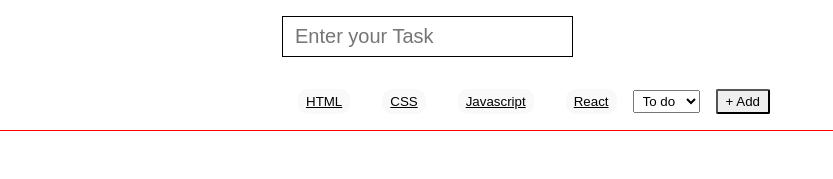
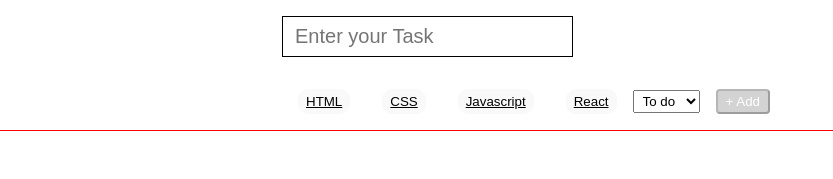
Before and after one commit to DanielLesko28/react-task-tracker, a React (Create React App) app: page / in a window 1280 px wide. Shown: the top 179 px of the page, without its empty margins (106-939 px from the left). Built offline with nearby package versions, Linux system fonts and the light colour scheme.

Commit message:
made disabling for adding button when task text is empty

```diff
--- a/src/components/taskForm/TaskForm.jsx
+++ b/src/components/taskForm/TaskForm.jsx
@@ -98,26 +98,19 @@ const TaskForm = ({ setTasks }) => {
               <option value="doing">Doing</option>
               <option value="done">Done</option>
             </select>
-            <button type="submit" className="task_submit">
+            <button
+              type="submit"
+              className="task_submit"
+              disabled={taskData.task === ""}
+              style={{
+                backgroundColor: taskData.task === "" && "lightgray",
+                // Add other styles as needed
+              }}
+            >
               + Add
             </button>
           </div>
         </div>
-        {/* <section
-          style={{
-            display: "flex",
-            justifyContent: "center",
-            margin: "1rem 0 1rem 0",
-          }}
-        >
-          <div>{taskData}</div>
-          {/* <button
-            style={{ margin: "0 0 0 1rem" }}
-            onClick={(prev) => setTaskData({ ...prev, tags: [] })}
-          >
-            Clear state
-          </button> */}
-        {/* </section> */}
       </form>
     </header>
   );
--- a/src/components/taskForm/taskForm.css
+++ b/src/components/taskForm/taskForm.css
@@ -33,6 +33,8 @@ form{
 
 .task_submit{
     padding: 3px 8px;
-    border-radius: 2px;
+    border-radius: 4px;
     margin: 0 1rem;
+    background-color: blueviolet;
+    color: white;
 }
```
